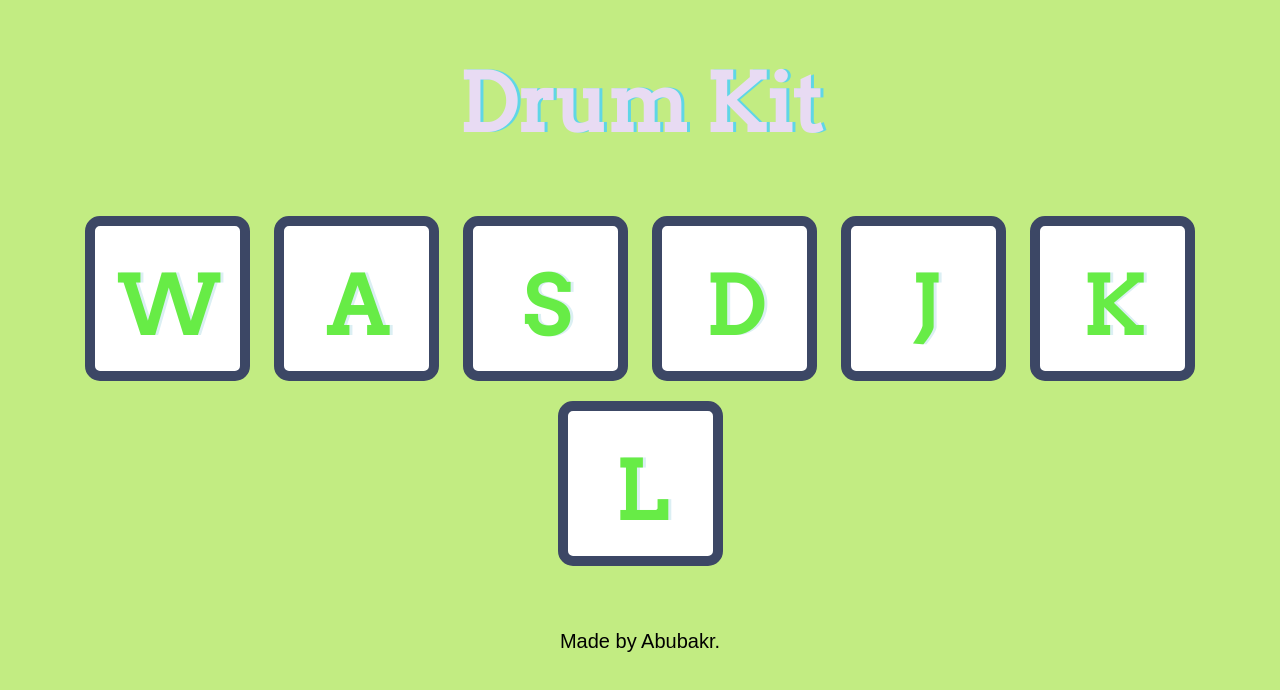
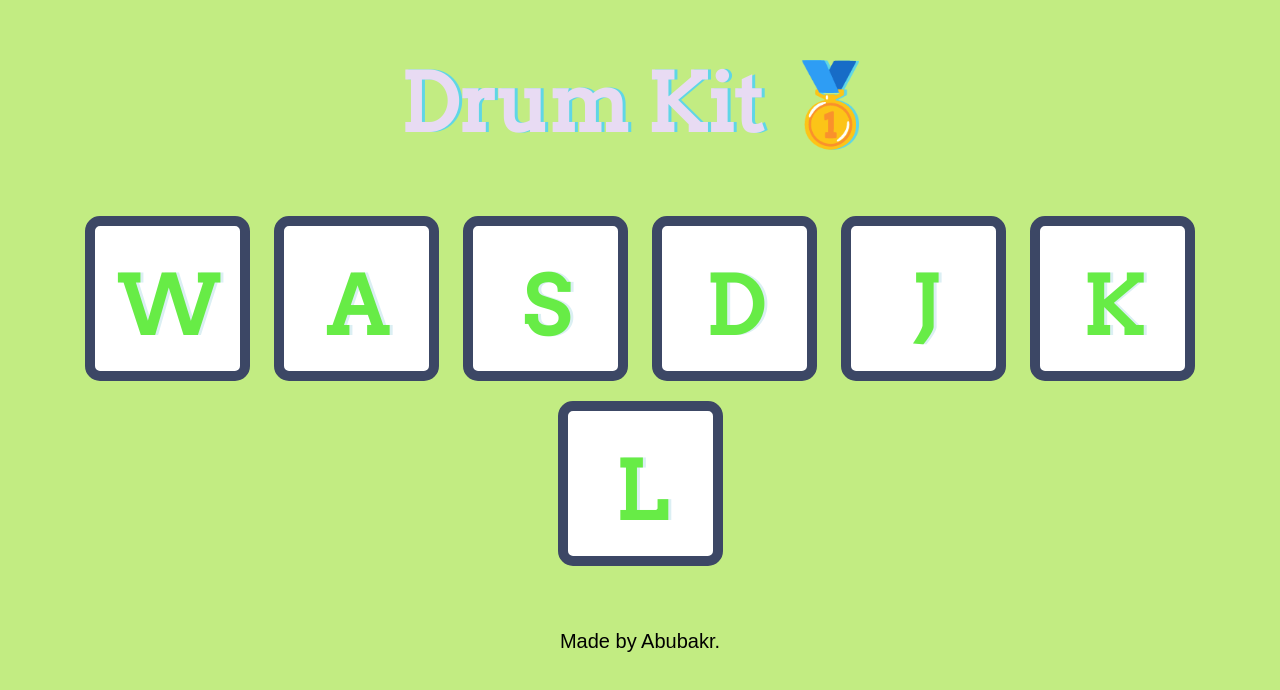
Before and after one commit to abubakr0821/Drum-Kit, a plain HTML site: page index.html in a window 1280 px wide. Drawn offline with Linux system fonts and the light colour scheme.

Commit message:
Update index.html

```diff
--- a/index.html
+++ b/index.html
@@ -10,7 +10,7 @@
 
 <body>
 
-  <h1 id="title">Drum Kit </h1>
+  <h1 id="title">Drum Kit 🥇 </h1>
   <div class="set">
     <button class="w drum">W</button>
     <button class="a drum">A</button>
```
